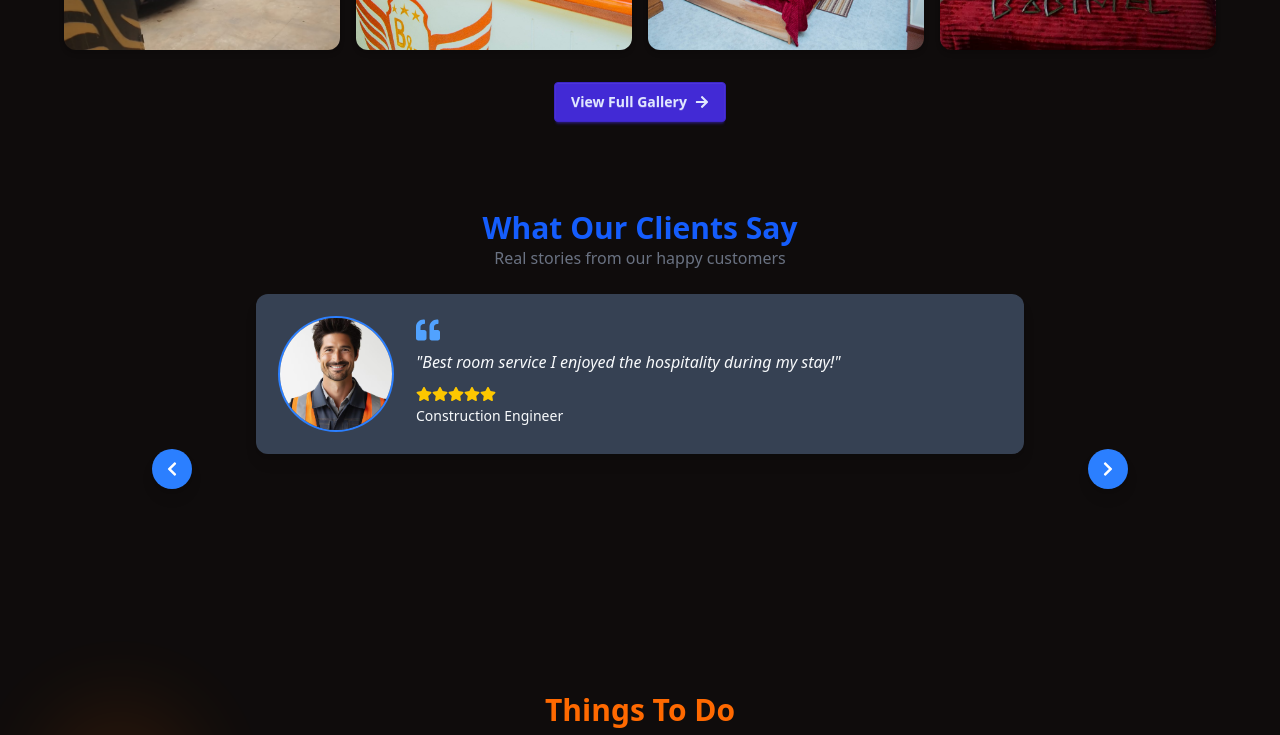
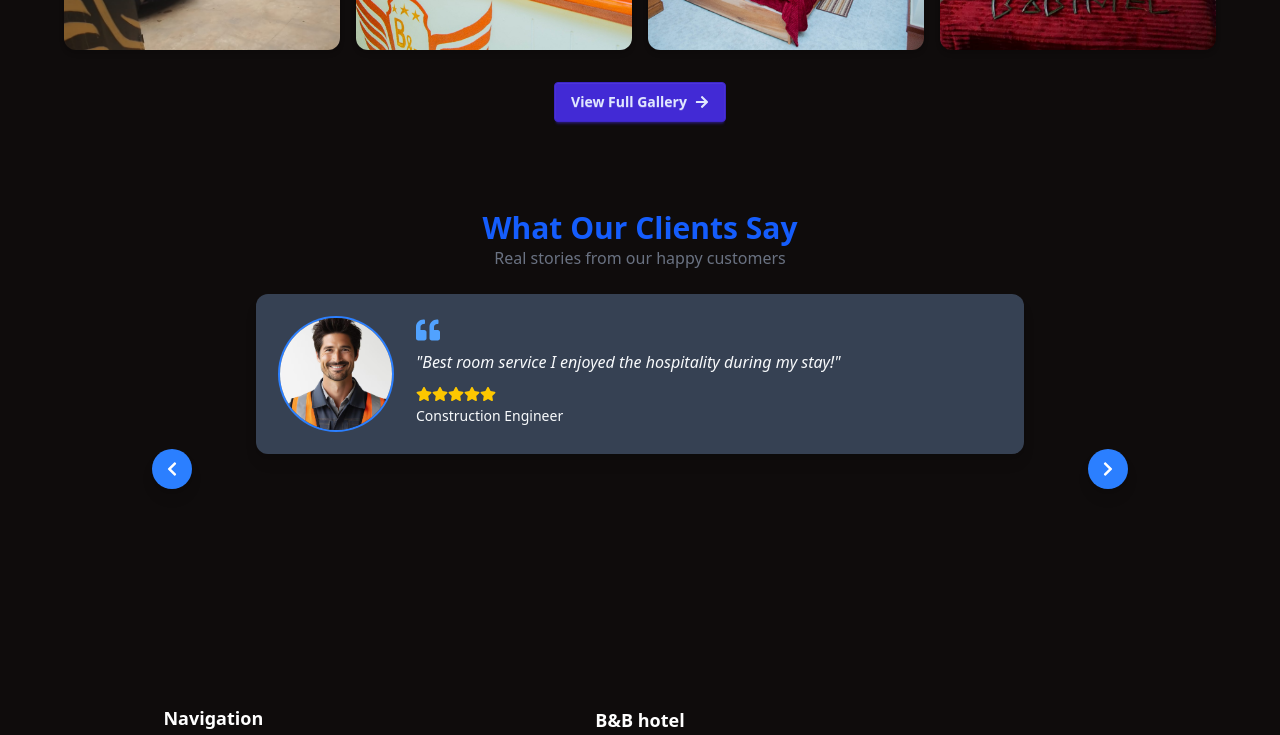
Before and after one commit to castrol-web/bnb, a React (Vite) app in the folder frontend/: page / in a window 1280 px wide. Shown: the part 3077-3812 px from the top of the page. Built offline with nearby package versions, Linux system fonts and the light colour scheme; no server answers.

Commit message:
removed things to do

```diff
--- a/frontend/src/home/Home.tsx
+++ b/frontend/src/home/Home.tsx
@@ -4,7 +4,6 @@ import GalleryPreview from "../components/gallery/GalleryPreview";
 import MainHeader from "../components/MainHeader"
 import { TestimonialCarousel } from "../components/testimonial/TestimonialCarousel";
 import Services from "../service/Services";
-import ThingsToDo from "../service/ThingsToDo";
 
 function Home() {
     return (
@@ -15,7 +14,6 @@ function Home() {
             <FAQs />
             <GalleryPreview />
             <TestimonialCarousel />
-            <ThingsToDo />
         </div>
     )
 }
```
